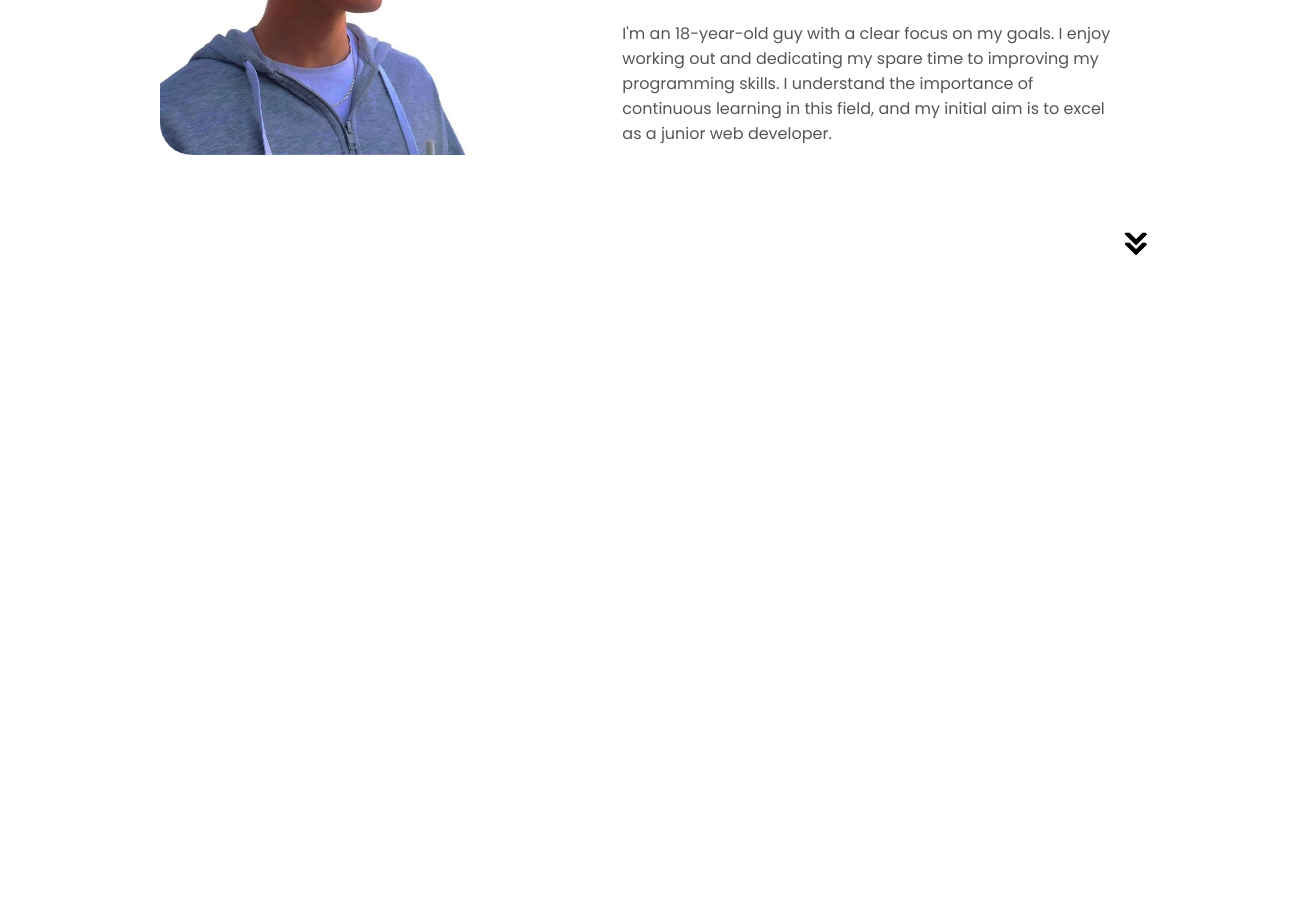
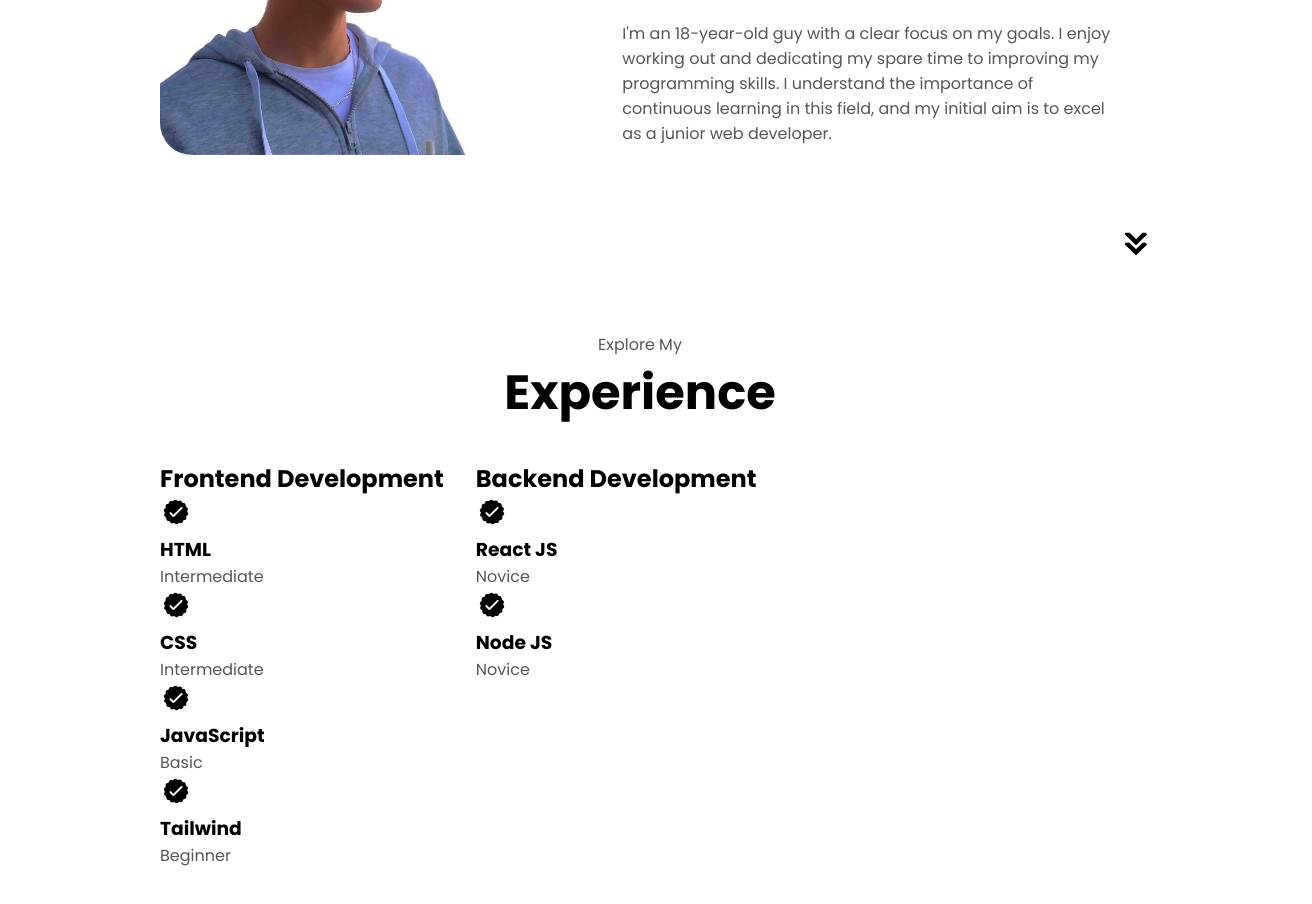
Before and after one commit to Seweryn999/portfolio, a plain HTML site: page index.html in a window 1280 px wide. Shown: the part 1244-2148 px from the top of the page, 1312 px wide, since content can reach past the window. Before the commit the page ends 1544 px from the top, so only its background shows below. Drawn offline with Linux system fonts and the light colour scheme.

Commit message:
experience-section-html

```diff
--- a/index.html
+++ b/index.html
@@ -121,6 +121,96 @@
         onclick="location.href='./#experience'"
       />
     </section>
+    <section id="experience">
+      <p class="section__text__p1">Explore My</p>
+      <h1 class="title">Experience</h1>
+      <div class="experience-details-container">
+        <div class="about-containers">
+          <div class="details-containers">
+            <h2 class="experience-sub-title">Frontend Development</h2>
+            <div class="article-container">
+              <article>
+                <img
+                  src="./assets/checkmark.png"
+                  alt="Experience Icon"
+                  class="icon"
+                />
+                <div>
+                  <h3>HTML</h3>
+                  <p>Intermediate</p>
+                </div>
+              </article>
+              <article>
+                <img
+                  src="./assets/checkmark.png"
+                  alt="Experience Icon"
+                  class="icon"
+                />
+                <div>
+                  <h3>CSS</h3>
+                  <p>Intermediate</p>
+                </div>
+              </article>
+              <article>
+                <img
+                  src="./assets/checkmark.png"
+                  alt="Experience Icon"
+                  class="icon"
+                />
+                <div>
+                  <h3>JavaScript</h3>
+                  <p>Basic</p>
+                </div>
+              </article>
+              <article>
+                <img
+                  src="./assets/checkmark.png"
+                  alt="Experience Icon"
+                  class="icon"
+                />
+                <div>
+                  <h3>Tailwind</h3>
+                  <p>Beginner</p>
+                </div>
+              </article>
+            </div>
+          </div>
+          <div class="details-containers">
+            <h2 class="experience-sub-title">Backend Development</h2>
+            <div class="article-container">
+              <article>
+                <img
+                  src="./assets/checkmark.png"
+                  alt="Experience Icon"
+                  class="icon"
+                />
+                <div>
+                  <h3>React JS</h3>
+                  <p>Novice</p>
+                </div>
+              </article>
+              <article>
+                <img
+                  src="./assets/checkmark.png"
+                  alt="Experience Icon"
+                  class="icon"
+                />
+                <div>
+                  <h3>Node JS</h3>
+                  <p>Novice</p>
+                </div>
+              </article>
+            </div>
+          </div>
+        </div>
+      </div>
+      <img
+        src="./assets/arrow.png"
+        alt="Arrow icon"
+        class="icon arrow"
+        onclick="location.href='./#projects'"
+      />
+    </section>
     <script src="script.js"></script>
   </body>
 </html>
```
